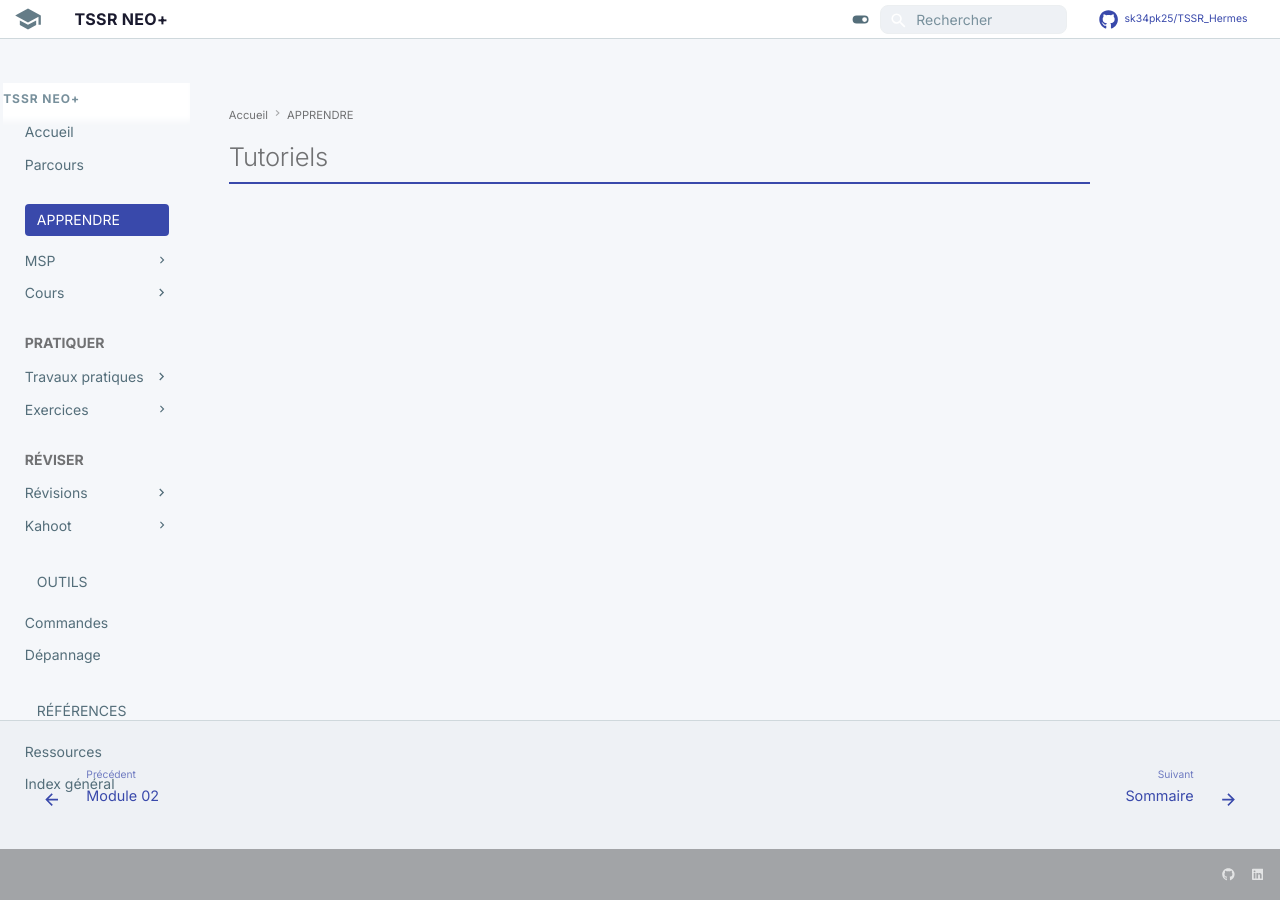
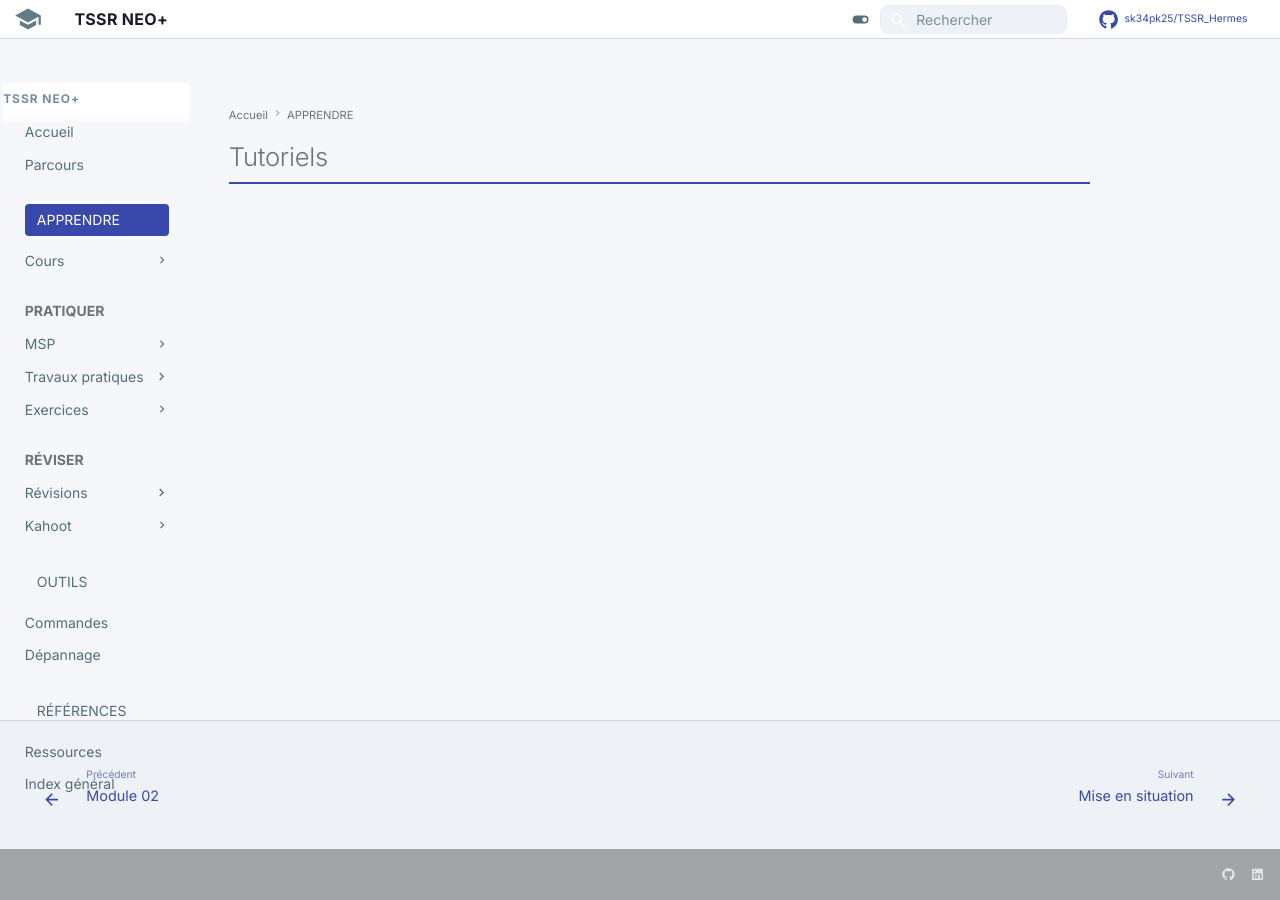
Before and after one commit to sk34pk25/TSSR_Hermes, an MkDocs documentation site: the page built from docs/tutoriels/index.md, in a window 1280 px wide. Built offline with MkDocs 1.6.1 and Material for MkDocs 9.7.7, drawn with Linux system fonts in a browser that asks for light colours; comment, search, counter and statistics services are not loaded.

Commit message:
feat(ui): finalize responsive design and add MSP section

```diff
--- a/mkdocs.yml
+++ b/mkdocs.yml
@@ -102,8 +102,6 @@ nav:
   - Parcours: parcours/index.md
 
   - APPRENDRE:
-    - MSP:
-        - Mise en situation: msp/index.md
     - Cours:
         - Sommaire: cours/index.md
         - Cours exemple:
@@ -113,6 +111,8 @@ nav:
     - Tutoriels: tutoriels/index.md
 
   - PRATIQUER:
+    - MSP:
+        - Mise en situation: msp/index.md
     - Travaux pratiques:
         - Sommaire: travaux-pratiques/index.md
         - Cours exemple:
```
